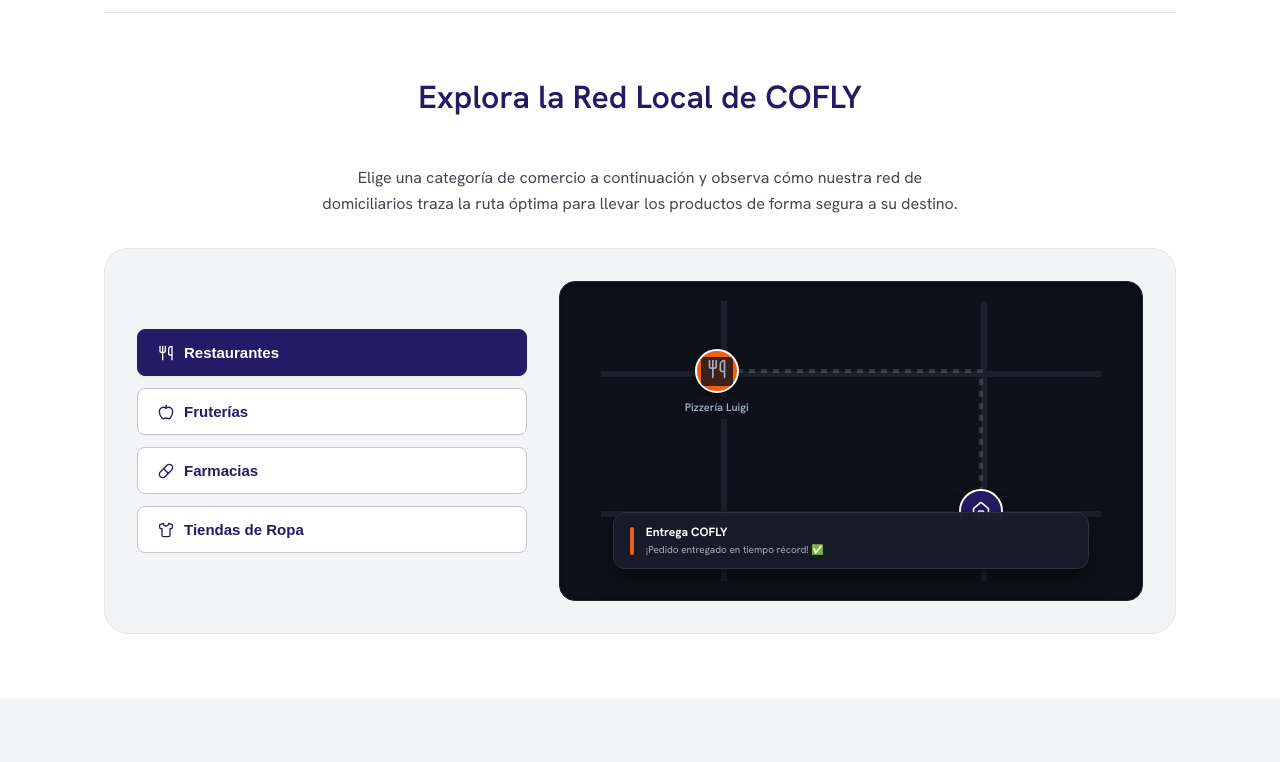
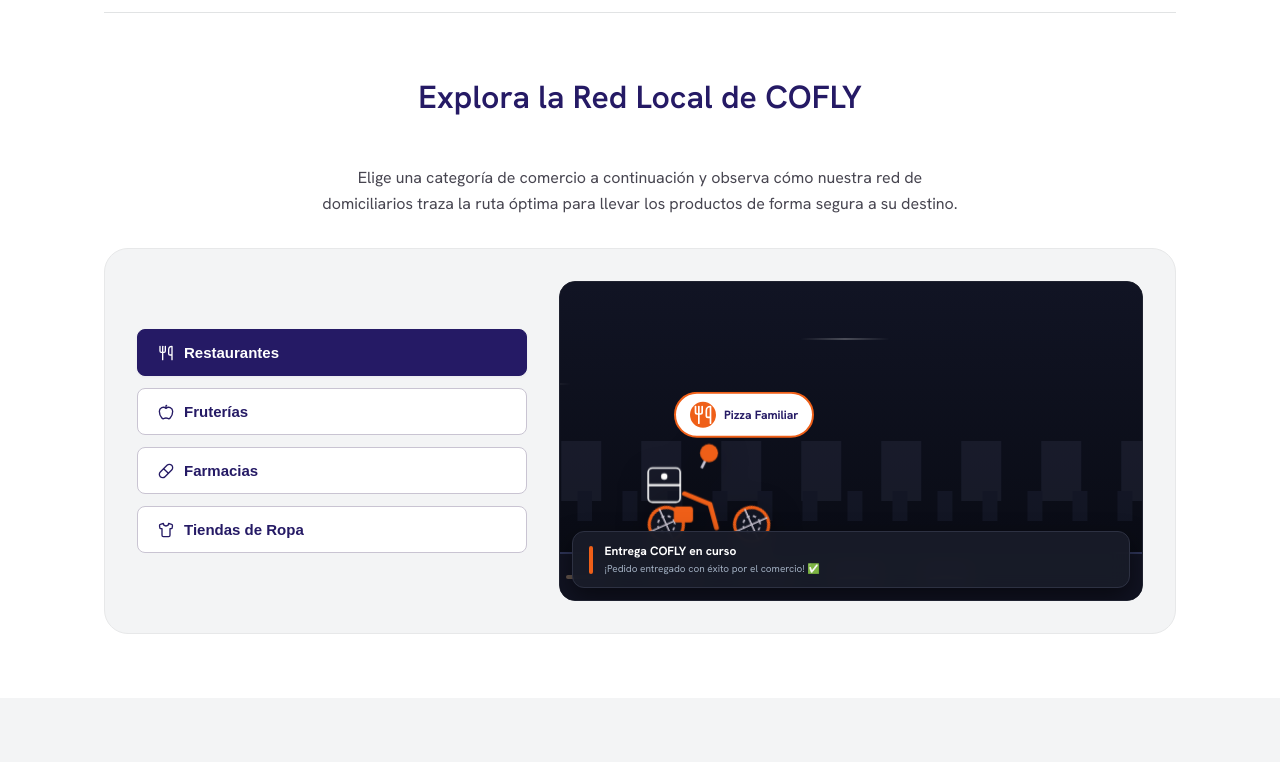
Before and after one commit to JuanGilles123/COFLY, a React (Vite) app: page / in a window 1280 px wide. Shown: the part 2497-3259 px from the top of the page. Built offline with nearby package versions, Linux system fonts and the light colour scheme; no server answers.

Commit message:
update: replace delivery map with native SVG motorcycle rider animation with rotating wheels and parallax background

```diff
--- a/package.json
+++ b/package.json
@@ -10,6 +10,7 @@
     "preview": "vite preview"
   },
   "dependencies": {
+    "@rolldown/binding-win32-x64-msvc": "^1.2.1",
     "@supabase/supabase-js": "^2.108.2",
     "framer-motion": "^12.43.0",
     "lucide-react": "^1.21.0",
--- a/src/App.jsx
+++ b/src/App.jsx
@@ -741,89 +741,116 @@ function App() {
               </button>
             </div>
 
-            {/* Visualización del mapa simulado */}
+            {/* Visualización de la animación del repartidor en moto estilo vector */}
             <div className="map-visual-box">
-              <div className="map-canvas">
-                {/* Red de calles simuladas */}
-                <div className="street-line line-horizontal-1"></div>
-                <div className="street-line line-horizontal-2"></div>
-                <div className="street-line line-vertical-1"></div>
-                <div className="street-line line-vertical-2"></div>
-
-                {/* Punto de entrega (Cliente) */}
-                <div className="map-node node-client">
-                  <div className="node-avatar-circle client-avatar-circle">
-                    <Home size={20} className="node-client-icon" />
-                  </div>
-                  <span>Vecino</span>
+              <div className="delivery-animation-container">
+                {/* Silueta de la ciudad en movimiento */}
+                <div className="delivery-bg-scroller">
+                  <div className="skyline-silhouette"></div>
+                  <div className="trees-silhouette"></div>
                 </div>
 
-                {/* Punto de origen (Comercio según categoría) */}
-                <div className="map-node node-shop">
-                  <div className="node-avatar-circle" style={{ backgroundColor: mapData[mapCategory].color }}>
-                    <span className="node-shop-icon">{mapData[mapCategory].icon}</span>
-                  </div>
-                  <span className="node-shop-name">{mapData[mapCategory].shopName}</span>
+                {/* Líneas de viento para simular velocidad */}
+                <div className="wind-lines-container">
+                  <div className="wind-line wind-1"></div>
+                  <div className="wind-line wind-2"></div>
+                  <div className="wind-line wind-3"></div>
                 </div>
 
-                {/* Ruta de Domicilio */}
-                <svg className="delivery-svg-path" width="100%" height="100%" viewBox="0 0 500 280">
-                  <path
-                    id="delivery-path"
-                    d="M 100,70 L 380,70 L 380,210"
-                    fill="none"
-                    stroke="rgba(255, 255, 255, 0.15)"
-                    strokeWidth="4"
-                    strokeDasharray="6,6"
-                  />
-                  {/* Animación del trazado en camino */}
-                  <AnimatePresence>
-                    {isDelivering && (
-                      <motion.path
-                        d="M 100,70 L 380,70 L 380,210"
-                        fill="none"
-                        stroke={mapData[mapCategory].color}
-                        strokeWidth="4"
-                        strokeDasharray="6,6"
-                        initial={{ pathLength: 0 }}
-                        animate={{ pathLength: 1 }}
-                        exit={{ opacity: 0 }}
-                        transition={{ duration: 2.2, ease: "easeInOut" }}
-                      />
-                    )}
-                  </AnimatePresence>
-                </svg>
-
-                {/* Repartidor en movimiento */}
-                {isDelivering && (
+                {/* Ilustración del repartidor en moto (Bote constante en vertical) */}
+                <div className="rider-wrapper-container">
                   <motion.div
-                    className="map-motorcycle-carrier"
-                    style={{ position: 'absolute', top: 0, left: 0 }}
+                    className="rider-illustration-box"
                     animate={{
-                      x: [100, 380, 380],
-                      y: [70, 70, 210],
+                      y: [0, -5, 0],
                     }}
                     transition={{
-                      duration: 2.2,
+                      duration: 0.6,
+                      repeat: Infinity,
                       ease: "easeInOut"
                     }}
                   >
-                    <div className="moto-bubble" style={{ border: `2px solid ${mapData[mapCategory].color}` }}>
-                      <Bike size={16} style={{ color: mapData[mapCategory].color }} />
-                    </div>
+                    <svg width="150" height="150" viewBox="0 0 150 150" fill="none" className="rider-svg-element">
+                      {/* Rueda Trasera */}
+                      <g className="wheel-back">
+                        <circle cx="35" cy="115" r="16" stroke="var(--primary)" strokeWidth="3" fill="#121522" />
+                        <circle cx="35" cy="115" r="8" stroke="var(--outline-variant)" strokeWidth="1.5" strokeDasharray="3 3" />
+                        <line x1="35" y1="99" x2="35" y2="131" stroke="var(--outline-variant)" strokeWidth="1.5" />
+                        <line x1="19" y1="115" x2="51" y2="115" stroke="var(--outline-variant)" strokeWidth="1.5" />
+                      </g>
+
+                      {/* Rueda Delantera */}
+                      <g className="wheel-front">
+                        <circle cx="115" cy="115" r="16" stroke="var(--primary)" strokeWidth="3" fill="#121522" />
+                        <circle cx="115" cy="115" r="8" stroke="var(--outline-variant)" strokeWidth="1.5" strokeDasharray="3 3" />
+                        <line x1="115" y1="99" x2="115" y2="131" stroke="var(--outline-variant)" strokeWidth="1.5" />
+                        <line x1="99" y1="115" x2="131" y2="115" stroke="var(--outline-variant)" strokeWidth="1.5" />
+                      </g>
+
+                      {/* Chasis de la Moto */}
+                      <path d="M 35 115 L 60 115 L 75 120 L 98 120 L 108 90 L 115 115" stroke="var(--secondary)" strokeWidth="4" strokeLinecap="round" strokeLinejoin="round" />
+                      <path d="M 98 120 L 108 82 L 100 80" stroke="var(--secondary)" strokeWidth="4" strokeLinecap="round" strokeLinejoin="round" />
+
+                      {/* Motor / Batería */}
+                      <rect x="42" y="98" width="18" height="15" rx="3" fill="var(--primary)" stroke="var(--secondary)" strokeWidth="1.5" />
+
+                      {/* Caja de Reparto COFLY */}
+                      <rect x="18" y="62" width="30" height="32" rx="4" fill="var(--secondary)" stroke="var(--on-primary)" strokeWidth="1.5" />
+                      <path d="M 18 78 L 48 78" stroke="var(--on-primary)" strokeWidth="2" />
+                      <circle cx="33" cy="70" r="3" fill="var(--on-primary)" />
+
+                      {/* Repartidor (Esqueleto geométrico limpio) */}
+                      <path d="M 52 86 L 76 96 L 82 118" stroke="var(--primary)" strokeWidth="4.5" strokeLinecap="round" strokeLinejoin="round" />
+                      <path d="M 52 86 L 68 62" stroke="var(--secondary)" strokeWidth="6" strokeLinecap="round" />
+                      <path d="M 68 62 L 92 68 L 105 81" stroke="var(--secondary)" strokeWidth="3.5" strokeLinecap="round" strokeLinejoin="round" />
+                      <line x1="68" y1="62" x2="72" y2="54" stroke="var(--outline-variant)" strokeWidth="2.5" />
+                      <circle cx="75" cy="48" r="8.5" fill="var(--primary)" />
+                      <path d="M 75 42 Q 85 45 83 52" stroke="var(--secondary)" strokeWidth="2" fill="none" strokeLinecap="round" />
+                    </svg>
+
+                    {/* Burbuja flotante con el pedido */}
+                    <AnimatePresence mode="wait">
+                      <motion.div
+                        key={mapCategory}
+                        className="rider-order-bubble"
+                        style={{ border: `2px solid ${mapData[mapCategory].color}` }}
+                        initial={{ scale: 0, opacity: 0, y: 15 }}
+                        animate={{ scale: 1, opacity: 1, y: 0 }}
+                        exit={{ scale: 0, opacity: 0, y: -15 }}
+                        transition={{ type: "spring", stiffness: 200, damping: 15 }}
+                      >
+                        <div className="rider-bubble-icon" style={{ backgroundColor: mapData[mapCategory].color }}>
+                          {mapData[mapCategory].icon}
+                        </div>
+                        <span className="rider-bubble-text">{mapData[mapCategory].productName}</span>
+                      </motion.div>
+                    </AnimatePresence>
                   </motion.div>
-                )}
+                </div>
+
+                {/* Carretera y líneas del asfalto en movimiento */}
+                <div className="road-container">
+                  <div className="road-surface"></div>
+                  <div className="road-dashes-wrapper">
+                    <div className="road-dash"></div>
+                    <div className="road-dash"></div>
+                    <div className="road-dash"></div>
+                    <div className="road-dash"></div>
+                    <div className="road-dash"></div>
+                    <div className="road-dash"></div>
+                  </div>
+                </div>
 
                 {/* Notificación flotante de entrega */}
                 <div className="map-delivery-notification">
                   <div className="notif-bar" style={{ backgroundColor: mapData[mapCategory].color }}></div>
                   <div className="notif-body">
-                    <span className="notif-title">Entrega COFLY</span>
+                    <span className="notif-title">Entrega COFLY en curso</span>
                     <span className="notif-desc">
                       {isDelivering ? (
-                        <>Repartiendo <strong>{mapData[mapCategory].productName}</strong> ({mapData[mapCategory].delay})</>
+                        <>Llevando <strong>{mapData[mapCategory].productName}</strong> desde <strong>{mapData[mapCategory].shopName}</strong> ({mapData[mapCategory].delay})</>
                       ) : (
-                        <>¡Pedido entregado en tiempo récord! ✅</>
+                        <>¡Pedido entregado con éxito por el comercio! ✅</>
                       )}
                     </span>
                   </div>
--- a/src/index.css
+++ b/src/index.css
@@ -1753,126 +1753,206 @@ html, body {
   align-items: center;
 }
 
-.map-canvas {
-  width: 500px;
-  height: 280px;
+.delivery-animation-container {
+  width: 100%;
+  height: 100%;
   position: relative;
-  flex-shrink: 0;
-}
-
-.street-line {
+  overflow: hidden;
+  display: flex;
+  flex-direction: column;
+  justify-content: flex-end;
+  background: linear-gradient(to bottom, #111424 0%, #080a12 100%);
+}
+
+/* Fondo de ciudad en movimiento (Efecto Parallax) */
+.delivery-bg-scroller {
   position: absolute;
-  background: #1c202d;
-}
-
-.line-horizontal-1 {
-  top: 70px; left: 0; width: 100%; height: 6px;
-}
-
-.line-horizontal-2 {
-  top: 210px; left: 0; width: 100%; height: 6px;
-}
-
-.line-vertical-1 {
-  left: 120px; top: 0; width: 6px; height: 100%;
-}
-
-.line-vertical-2 {
-  left: 380px; top: 0; width: 6px; height: 100%;
-}
-
-.map-node {
-  position: absolute;
-  display: flex;
-  flex-direction: column;
-  align-items: center;
-  gap: 4px;
-  z-index: 3;
-}
-
-.map-node span {
-  font-size: 11px;
-  font-weight: 600;
-  color: #a0aec0;
-  background: rgba(15, 17, 26, 0.8);
-  padding: 2px 6px;
-  border-radius: 4px;
-}
-
-.node-client {
-  top: 188px;
-  left: 358px;
-}
-
-.client-avatar-circle {
-  background-color: var(--navy);
-  border: 2px solid var(--primary);
-  box-shadow: 0 4px 12px rgba(0,0,0,0.4);
-}
-
-.node-client-icon {
-  color: white;
-}
-
-.node-shop {
-  top: 48px;
-  left: 78px;
-}
-
-.msg-avatar-icon-wrapper {
-  background: var(--surface-container-high);
-  color: var(--navy);
-  width: 20px;
-  height: 20px;
-  border-radius: 50%;
-  display: flex;
-  align-items: center;
-  justify-content: center;
-  flex-shrink: 0;
-}
-
-.node-avatar-circle {
-  width: 44px;
-  height: 44px;
-  border-radius: 50%;
-  display: flex;
-  align-items: center;
-  justify-content: center;
-  box-shadow: 0 4px 12px rgba(0,0,0,0.4);
-  border: 2px solid white;
-}
-
-.node-shop-icon {
-  font-size: 20px;
-}
-
-.delivery-svg-path {
+  top: 15%;
+  left: 0;
+  width: 200%;
+  height: 60%;
+  pointer-events: none;
+  z-index: 1;
+  opacity: 0.15;
+  display: flex;
+  flex-direction: column;
+  justify-content: flex-end;
+}
+
+.skyline-silhouette {
+  width: 100%;
+  height: 60px;
+  background-image: repeating-linear-gradient(90deg, #5c6489 0px, #5c6489 40px, transparent 40px, transparent 80px);
+  animation: scrollSkyline 16s linear infinite;
+}
+
+.trees-silhouette {
+  width: 100%;
+  height: 30px;
+  background-image: repeating-linear-gradient(90deg, #464e75 0px, #464e75 15px, transparent 15px, transparent 45px);
+  animation: scrollSkyline 8s linear infinite;
+  margin-top: -10px;
+}
+
+@keyframes scrollSkyline {
+  from { transform: translate3d(0, 0, 0); }
+  to { transform: translate3d(-50%, 0, 0); }
+}
+
+/* Líneas de viento rápidas */
+.wind-lines-container {
   position: absolute;
   top: 0;
   left: 0;
   width: 100%;
+  height: 70%;
+  overflow: hidden;
+  pointer-events: none;
+  z-index: 2;
+}
+
+.wind-line {
+  position: absolute;
+  height: 2px;
+  background: linear-gradient(90deg, transparent, rgba(255, 255, 255, 0.25), transparent);
+  border-radius: 1px;
+  animation: windFlow 1.2s linear infinite;
+}
+
+.wind-1 {
+  top: 25%;
+  width: 90px;
+  animation-delay: 0s;
+}
+
+.wind-2 {
+  top: 45%;
+  width: 130px;
+  animation-delay: 0.3s;
+  animation-duration: 0.9s;
+}
+
+.wind-3 {
+  top: 65%;
+  width: 70px;
+  animation-delay: 0.6s;
+}
+
+@keyframes windFlow {
+  from { left: 100%; }
+  to { left: -150px; }
+}
+
+/* Contenedor del Personaje */
+.rider-wrapper-container {
+  position: absolute;
+  bottom: 38px;
+  left: 12%;
+  z-index: 3;
+}
+
+.rider-illustration-box {
+  position: relative;
+  width: 160px;
+  height: 160px;
+  display: flex;
+  align-items: center;
+  justify-content: center;
+}
+
+.rider-svg-element {
+  width: 100%;
   height: 100%;
-  pointer-events: none;
-  z-index: 1;
-}
-
-.map-motorcycle-carrier {
-  width: 24px;
-  height: 24px;
-  z-index: 4;
-}
-
-.moto-bubble {
-  width: 32px;
-  height: 32px;
+  filter: drop-shadow(0 8px 16px rgba(0,0,0,0.45));
+}
+
+.wheel-back {
+  transform-origin: 35px 115px;
+  animation: spinWheel 0.6s linear infinite;
+}
+
+.wheel-front {
+  transform-origin: 115px 115px;
+  animation: spinWheel 0.6s linear infinite;
+}
+
+@keyframes spinWheel {
+  from { transform: rotate(0deg); }
+  to { transform: rotate(360deg); }
+}
+
+/* Burbuja flotante de pedido */
+.rider-order-bubble {
+  position: absolute;
+  top: -10px;
+  right: -25px;
   background: white;
+  padding: 8px 14px;
+  border-radius: 24px;
+  display: flex;
+  align-items: center;
+  gap: 8px;
+  box-shadow: var(--shadow-md);
+  z-index: 10;
+}
+
+.rider-bubble-icon {
+  width: 26px;
+  height: 26px;
   border-radius: 50%;
   display: flex;
   align-items: center;
   justify-content: center;
-  font-size: 16px;
-  box-shadow: 0 4px 10px rgba(0,0,0,0.3);
-  transform: translate(-50%, -50%);
+  color: white;
+  flex-shrink: 0;
+}
+
+.rider-bubble-text {
+  font-size: 12px;
+  font-weight: 700;
+  color: var(--navy);
+  white-space: nowrap;
+}
+
+/* Carretera y asfalto */
+.road-container {
+  width: 100%;
+  height: 48px;
+  background-color: #171b2d;
+  position: relative;
+  overflow: hidden;
+  border-top: 2px solid #2d3356;
+}
+
+.road-surface {
+  width: 100%;
+  height: 100%;
+  background: #111322;
+}
+
+.road-dashes-wrapper {
+  position: absolute;
+  top: 50%;
+  left: 0;
+  width: 200%;
+  height: 4px;
+  display: flex;
+  gap: 50px;
+  transform: translateY(-50%);
+  animation: scrollRoad 0.6s linear infinite;
+}
+
+.road-dash {
+  width: 40px;
+  height: 100%;
+  background-color: #ffd29c;
+  opacity: 0.35;
+  border-radius: 2px;
+}
+
+@keyframes scrollRoad {
+  from { transform: translate3d(0, -50%, 0); }
+  to { transform: translate3d(-90px, -50%, 0); } /* dash 40px + gap 50px = 90px */
 }
 
 .map-delivery-notification {
```
Also changed, not shown: 1 other file (tests, documents, lock files or other folders).
